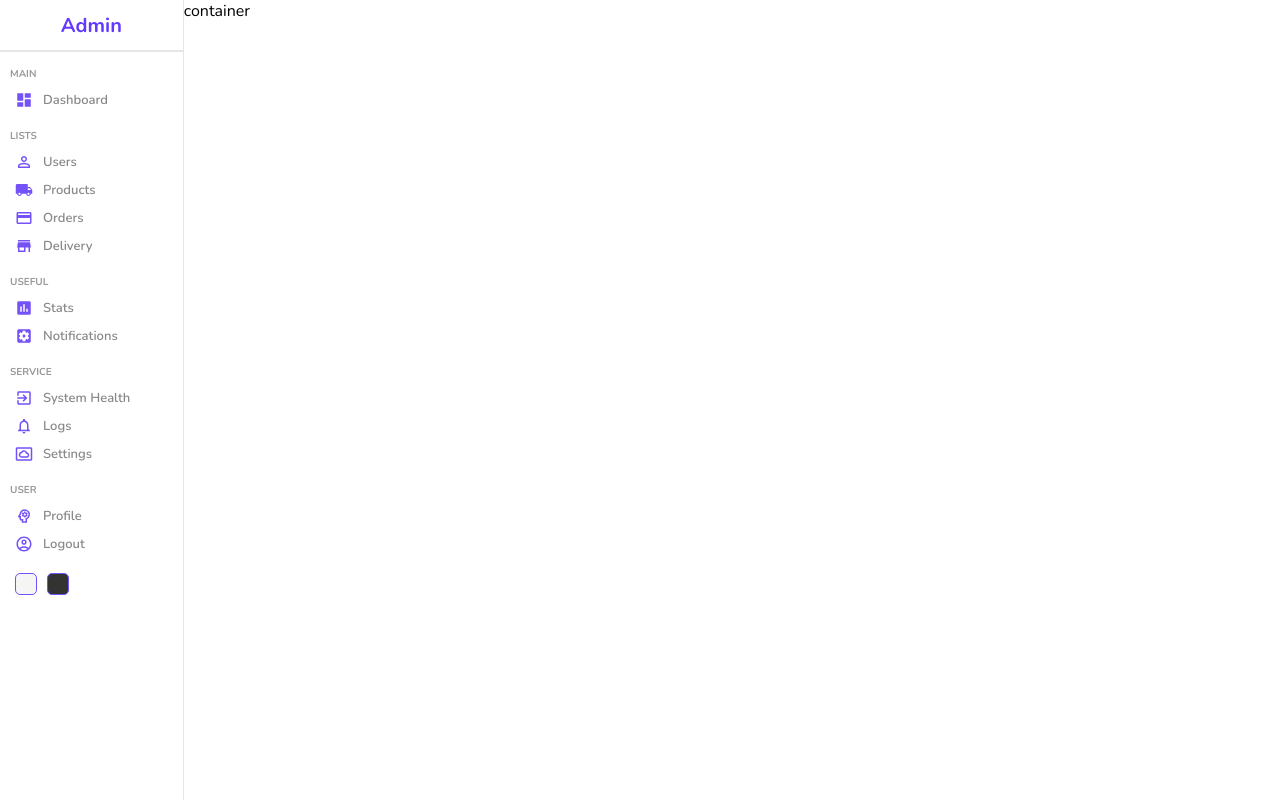
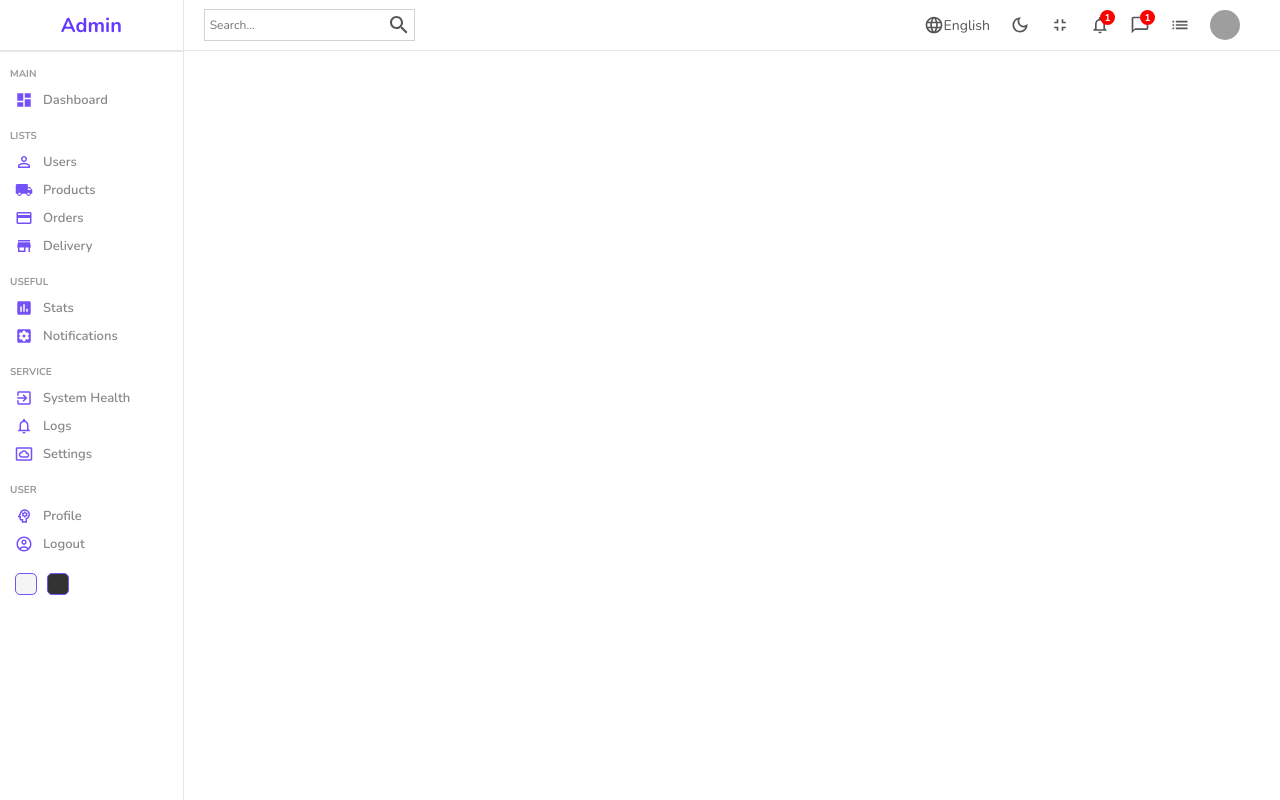
Before and after one commit to Choxy5/dashboard, a React (Vite) app: page / in a window 1280 px wide. Built offline with nearby package versions, Linux system fonts and the light colour scheme; grey boxes are pictures that could not be loaded.

Commit message:
Navbar Design

```diff
--- a/src/components/navbar/Navbar.jsx
+++ b/src/components/navbar/Navbar.jsx
@@ -1,7 +1,53 @@
 import './navbar.scss';
+import SearchOutlinedIcon from '@mui/icons-material/SearchOutlined';
+import LanguageOutlinedIcon from '@mui/icons-material/LanguageOutlined';
+import DarkModeOutlinedIcon from '@mui/icons-material/DarkModeOutlined';
+import FullscreenExitOutlinedIcon from '@mui/icons-material/FullscreenExitOutlined';
+import NotificationsNoneOutlinedIcon from '@mui/icons-material/NotificationsNoneOutlined';
+import ChatBubbleOutlineOutlinedIcon from '@mui/icons-material/ChatBubbleOutlineOutlined';
+import ListOutlinedIcon from '@mui/icons-material/ListOutlined';
 
 function Navbar() {
-  return <div>Navbar</div>;
+  return (
+    <div className="navbar">
+      <div className="wrapper">
+        <div className="search">
+          <input type="text" placeholder="Search..." />
+          <SearchOutlinedIcon />
+        </div>
+        <div className="items">
+          <div className="item">
+            <LanguageOutlinedIcon className="icon" />
+            English
+          </div>
+          <div className="item">
+            <DarkModeOutlinedIcon className="icon" />
+          </div>
+          <div className="item">
+            <FullscreenExitOutlinedIcon className="icon" />
+          </div>
+          <div className="item">
+            <NotificationsNoneOutlinedIcon className="icon" />
+            <div className="counter">1</div>
+          </div>
+          <div className="item">
+            <ChatBubbleOutlineOutlinedIcon className="icon" />
+            <div className="counter">1</div>
+          </div>
+          <div className="item">
+            <ListOutlinedIcon className="icon" />
+          </div>
+          <div className="item">
+            <img
+              src="https://avatars.githubusercontent.com/u/72465847?v=4"
+              alt=""
+              className="avatar"
+            />
+          </div>
+        </div>
+      </div>
+    </div>
+  );
 }
 
 export default Navbar;
--- a/src/components/navbar/navbar.scss
+++ b/src/components/navbar/navbar.scss
@@ -0,0 +1,71 @@
+.navbar {
+  height: 50px;
+  border-bottom: 0.5px solid rgb(230, 230, 230);
+  display: flex;
+  align-items: center;
+  font-size: 14px;
+  color: #555;
+
+  .wrapper {
+    width: 100%;
+    display: flex;
+    padding: 20px;
+    align-items: center;
+    justify-content: space-between;
+
+    .search {
+      display: flex;
+      align-items: center;
+      border: 0.5px solid lightgray;
+      padding: 3px;
+
+      input {
+        border: none;
+        outline: none;
+        background: transparent;
+
+        &::placeholder {
+          font-size: 12px;
+        }
+      }
+    }
+
+    .items {
+      display: flex;
+      align-items: center;
+
+      .item {
+        display: flex;
+        align-items: center;
+        margin-right: 20px;
+        position: relative;
+
+        .icon {
+          font-size: 20px;
+        }
+
+        .avatar {
+          width: 30px;
+          height: 30px;
+          border-radius: 50%;
+        }
+
+        .counter {
+          width: 15px;
+          height: 15px;
+          background-color: red;
+          border-radius: 50%;
+          color: #fff;
+          display: flex;
+          align-items: center;
+          justify-content: center;
+          font-size: 10px;
+          font-weight: bold;
+          position: absolute;
+          top: -5px;
+          right: -5px;
+        }
+      }
+    }
+  }
+}
--- a/src/pages/home/Home.jsx
+++ b/src/pages/home/Home.jsx
@@ -1,3 +1,4 @@
+import Navbar from '../../components/navbar/Navbar';
 import Sidebar from '../../components/sidebar/Sidebar';
 import './home.scss';
 
@@ -5,7 +6,9 @@ function Home() {
   return (
     <div className="home">
       <Sidebar />
-      <div className="homeContainer">container</div>
+      <div className="homeContainer">
+        <Navbar />
+      </div>
     </div>
   );
 }
```
